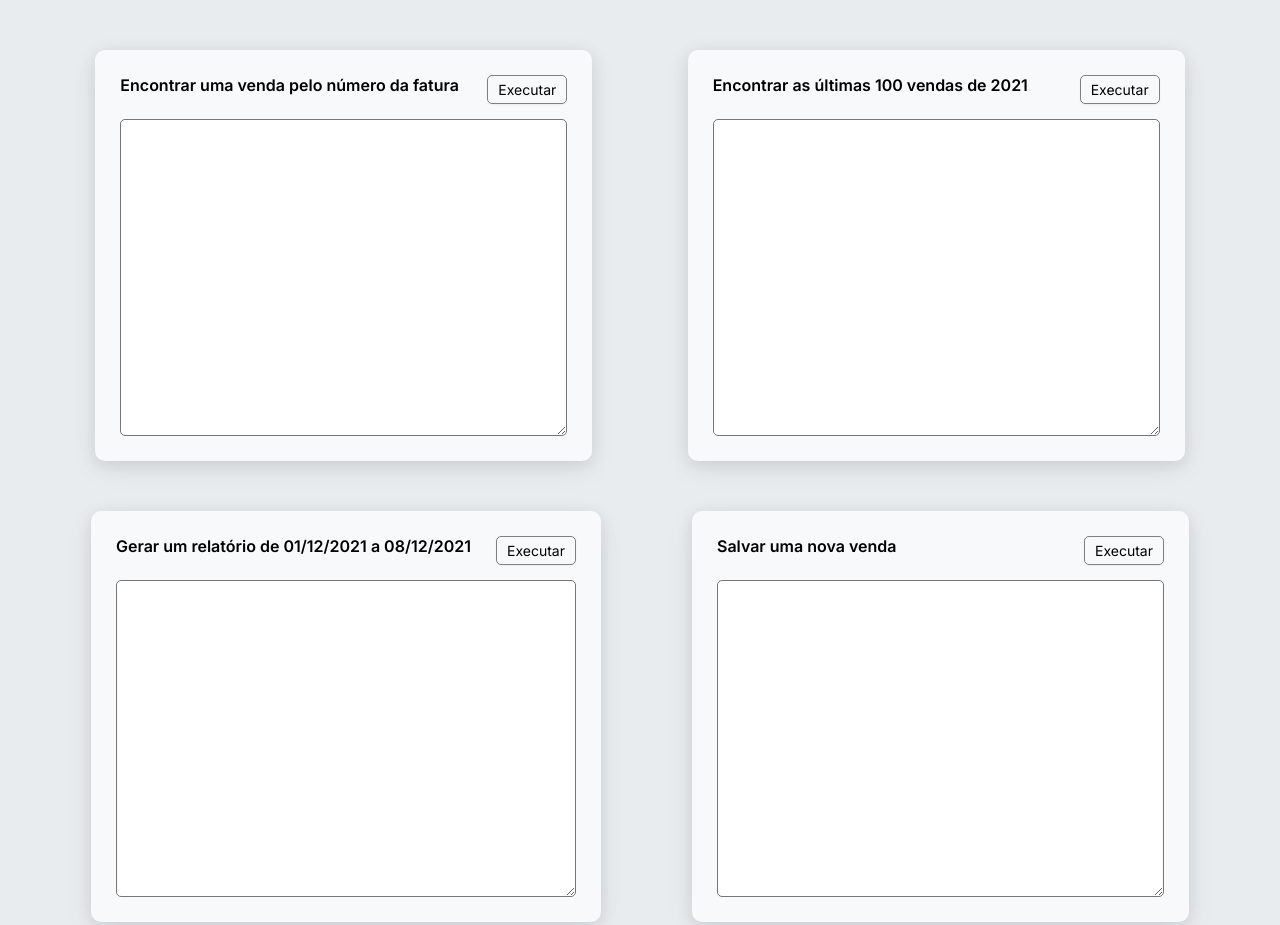
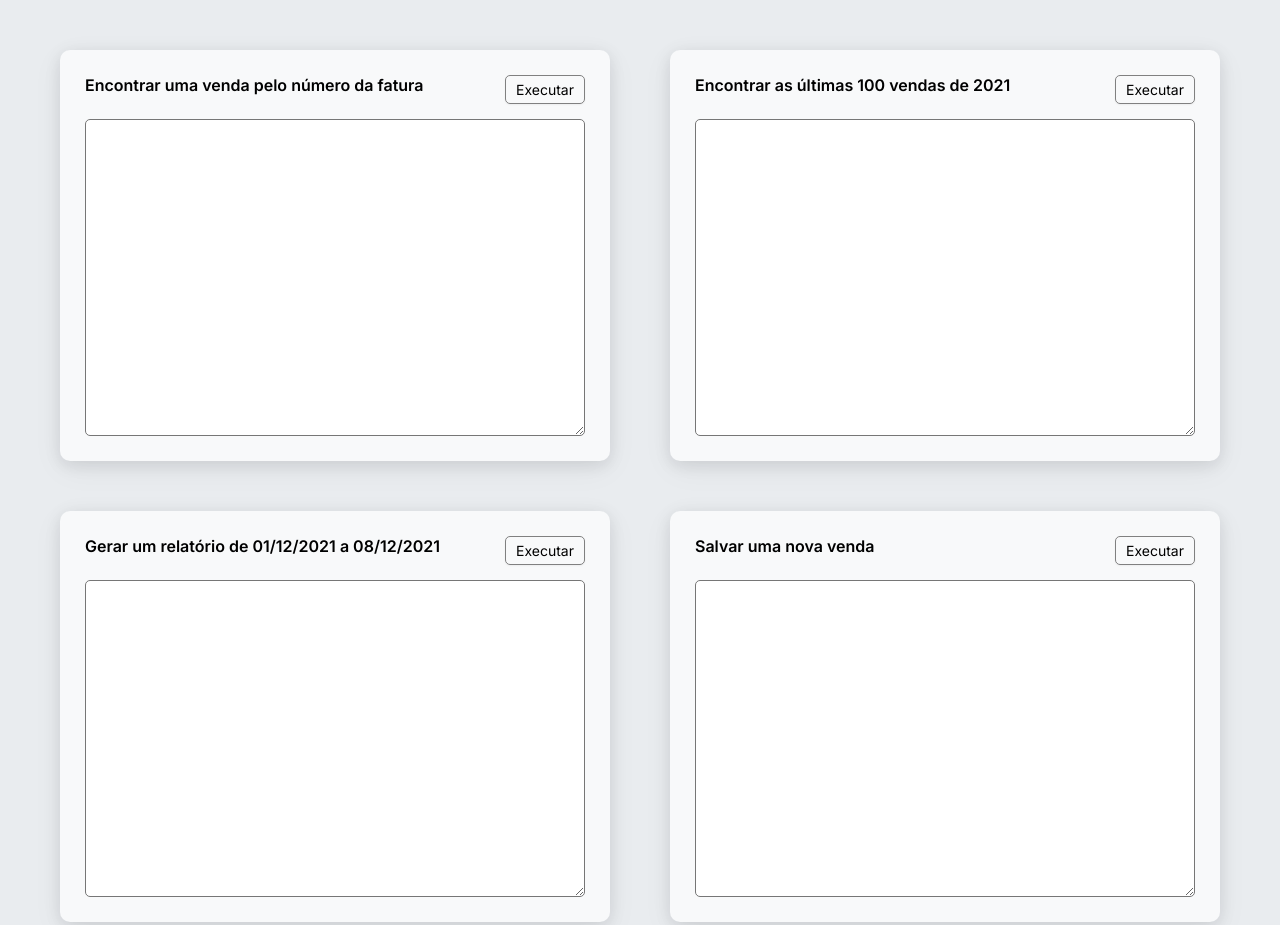
Before and after one commit to wisentini/elc137, a plain HTML site: page trabalho-2/frontend/index.html in a window 1280 px wide. Shown: the top 925 px of the page. Drawn offline with nearby package versions, Linux system fonts and the light colour scheme.

Commit message:
Corrige CSS

```diff
--- a/trabalho-2/backend/src/modules/sale/sale.controller.ts
+++ b/trabalho-2/backend/src/modules/sale/sale.controller.ts
@@ -62,7 +62,7 @@ export const deleteSaleByInvoiceNumber = catchAsync(async (request: Request, res
     .status(StatusCodes.OK)
     .send({
       serverIP: config.server.ip,
-      data: "Venda deletada com sucesso!"
+      data: 'Venda deletada com sucesso!'
     });
 });
 
--- a/trabalho-2/frontend/styles/index.css
+++ b/trabalho-2/frontend/styles/index.css
@@ -21,6 +21,7 @@ body {
   border-radius: 10px;
   display: flex;
   flex-direction: column;
+  flex-grow: 1;
   gap: 15px;
   max-width: 500px;
   padding: 25px;
```
